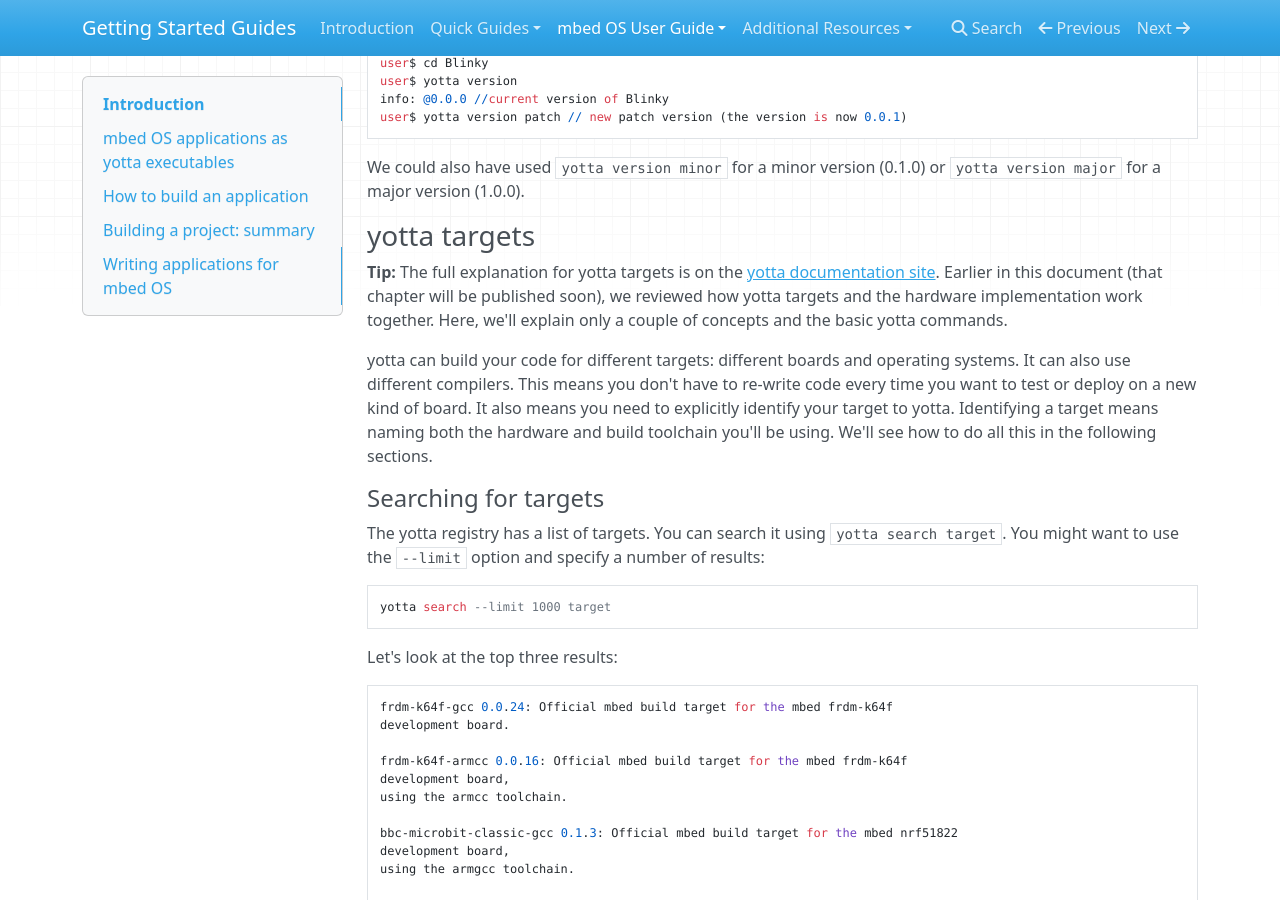
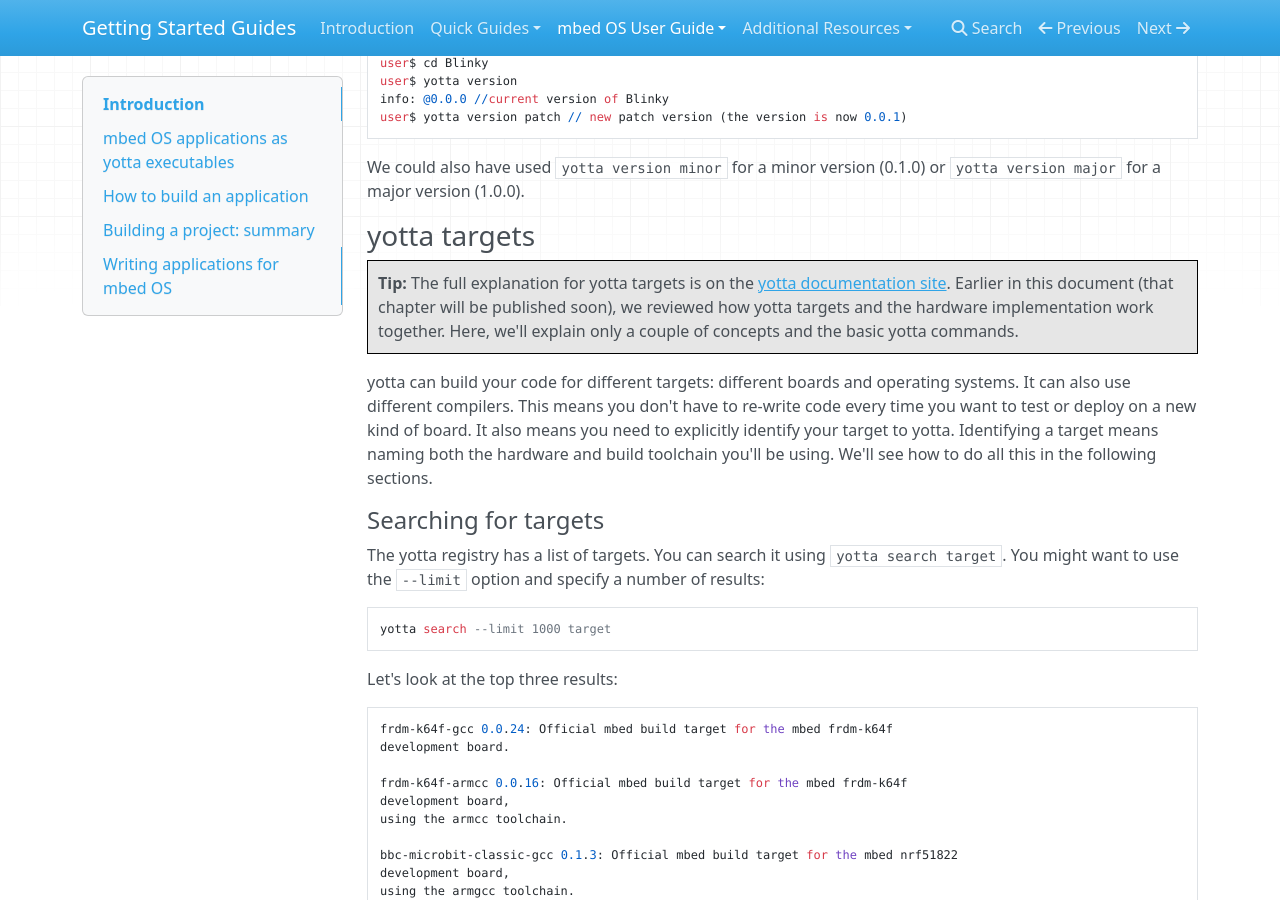
Before and after one commit to ARMmbed/GettingStartedmbedOS, an MkDocs documentation site: the page built from Docs/Full_Guide/app_on_yotta.md, in a window 1280 px wide and 900 px high, scrolled down 4412 px. Built offline with MkDocs 1.6.1, drawn with Linux system fonts in a browser that asks for light colours; nearby versions of some CDN libraries; old or Windows-style settings are respelled for this version of MkDocs.

Commit message:
Missed three

```diff
--- a/Docs/Full_Guide/app_on_yotta.md
+++ b/Docs/Full_Guide/app_on_yotta.md
@@ -143,7 +143,7 @@ We could also have used ``yotta version minor`` for a minor version (0.1.0) or `
 
 ### yotta targets
 
-**Tip:** The full explanation for yotta targets is on the [yotta documentation site](http://yottadocs.mbed.com/tutorial/targets.html). Earlier in this document (that chapter will be published soon), we reviewed how yotta targets and the hardware implementation work together. Here, we'll explain only a couple of concepts and the basic yotta commands.
+<span style="background-color:#E6E6E6;  border:1px solid #000;display:block; height:100%; padding:10px">**Tip:** The full explanation for yotta targets is on the [yotta documentation site](http://yottadocs.mbed.com/tutorial/targets.html). Earlier in this document (that chapter will be published soon), we reviewed how yotta targets and the hardware implementation work together. Here, we'll explain only a couple of concepts and the basic yotta commands.</span>
 
 yotta can build your code for different targets: different boards and operating systems. It can also use different compilers. This means you don't have to re-write code every time you want to test or deploy on a new kind of board. It also means you need to explicitly identify your target to yotta. Identifying a target means naming both the hardware and build toolchain you'll be using. We'll see how to do all this in the following sections.
 
@@ -196,7 +196,7 @@ To learn about creating a new target, please see the [yotta documentation site](
 
 ### Building your project
 
-**Note:** you must set a target before building, as explained above.
+<span style="background-color:#E6E6E6;  border:1px solid #000;display:block; height:100%; padding:10px">**Note:** you must set a target before building, as explained above.</span>
 
 #### Module dependencies
 
@@ -452,7 +452,7 @@ Debugging and testing are subjects worthy of their own guides. Until we have tho
 
 mbed OS applications are binary files. They're built locally (in your computer's project directory) and must be flashed (copied to) the board.
 
-**Tip:** yotta builds a separate application binary for each target under you application directory. In our example, the binary will be at ``/blinky/build/frdm-k64f-gcc/source/``. The file is ``my_blink.bin``.
+<span style="background-color:#E6E6E6;  border:1px solid #000;display:block; height:100%; padding:10px">**Tip:** yotta builds a separate application binary for each target under you application directory. In our example, the binary will be at ``/blinky/build/frdm-k64f-gcc/source/``. The file is ``my_blink.bin``.</span>
 
 To flash it to your board:
 
```
